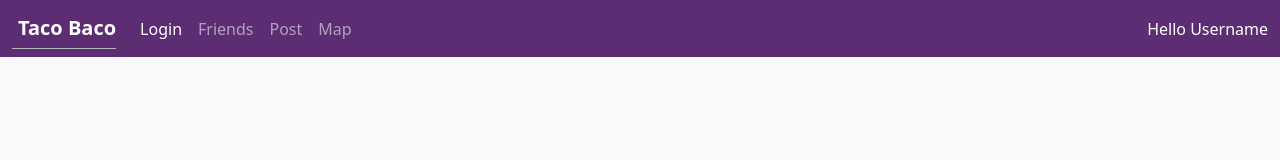
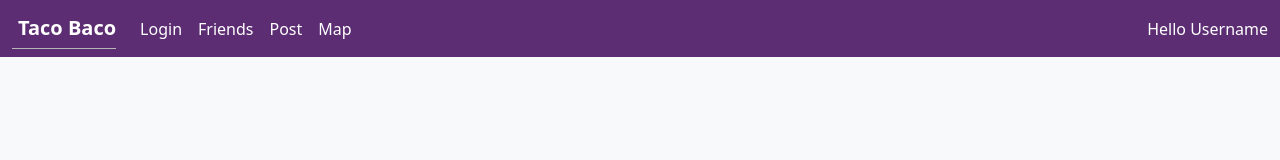
Before and after one commit to cedlark/CS-260-new, a React (Vite) app: page / in a window 1280 px wide. Shown: the top 160 px of the page. Built offline with nearby package versions, Linux system fonts and the light colour scheme.

Commit message:
adding unclickable buttons

```diff
--- a/src/app.jsx
+++ b/src/app.jsx
@@ -27,16 +27,40 @@ export default function App() {
               <div className="collapse navbar-collapse" id="navbarNav">
                 <ul className="navbar-nav me-auto mb-2 mb-lg-0">
                   <li className="nav-item">
-                    <NavLink className='nav-link' to="">Login</NavLink>
+                    <NavLink className="nav-link" to="">Login</NavLink>
                   </li>
                   <li className="nav-item">
-                    <NavLink className='nav-link' to='friends'>Friends</NavLink>
+                    <NavLink
+                      className={`nav-link ${!localStorage.getItem('userName') ? 'disabled' : ''}`}
+                      to={localStorage.getItem('userName') ? 'friends' : '#'}
+                      onClick={(e) => {
+                        if (!localStorage.getItem('userName')) e.preventDefault();
+                      }}
+                    >
+                      Friends
+                    </NavLink>
                   </li>
                   <li className="nav-item">
-                    <NavLink className='nav-link' to='post'>Post</NavLink>
+                    <NavLink
+                      className={`nav-link ${!localStorage.getItem('userName') ? 'disabled' : ''}`}
+                      to={localStorage.getItem('userName') ? 'post' : '#'}
+                      onClick={(e) => {
+                        if (!localStorage.getItem('userName')) e.preventDefault();
+                      }}
+                    >
+                      Post
+                    </NavLink>
                   </li>
                   <li className="nav-item">
-                    <NavLink className='nav-link' to='map'>Map</NavLink>
+                    <NavLink
+                      className={`nav-link ${!localStorage.getItem('userName') ? 'disabled' : ''}`}
+                      to={localStorage.getItem('userName') ? 'map' : '#'}
+                      onClick={(e) => {
+                        if (!localStorage.getItem('userName')) e.preventDefault();
+                      }}
+                    >
+                      Map
+                    </NavLink>
                   </li>
                 </ul>
                 <span className="text-white">Hello Username</span>
--- /dev/null
+++ b/vite.config.js
@@ -0,0 +1,9 @@
+import { defineConfig } from 'vite';
+
+export default defineConfig({
+  server: {
+    proxy: {
+      '/api': 'http://localhost:3000',
+    },
+  },
+});
```
